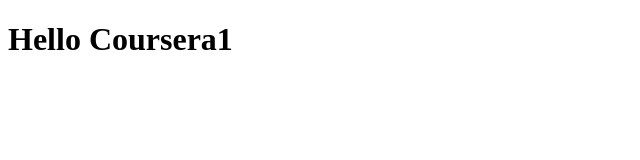
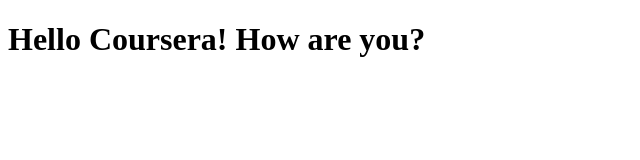
Before and after one commit to AlinaMikomissa/HTML-CSS_coursera-course, a plain HTML site: page site/index.html in a window 1280 px wide. Shown: the whole page, without its empty margins (0-640 px from the left). Drawn offline with Linux system fonts and the light colour scheme.

Commit message:
Small change

```diff
--- a/site/index.html
+++ b/site/index.html
@@ -4,6 +4,6 @@
 	<title>Hello Coursera</title>
 </head>
 <body>
-<h1>Hello Coursera1</h1>
+<h1>Hello Coursera! How are you?</h1>
 </body>
 </html>
```
